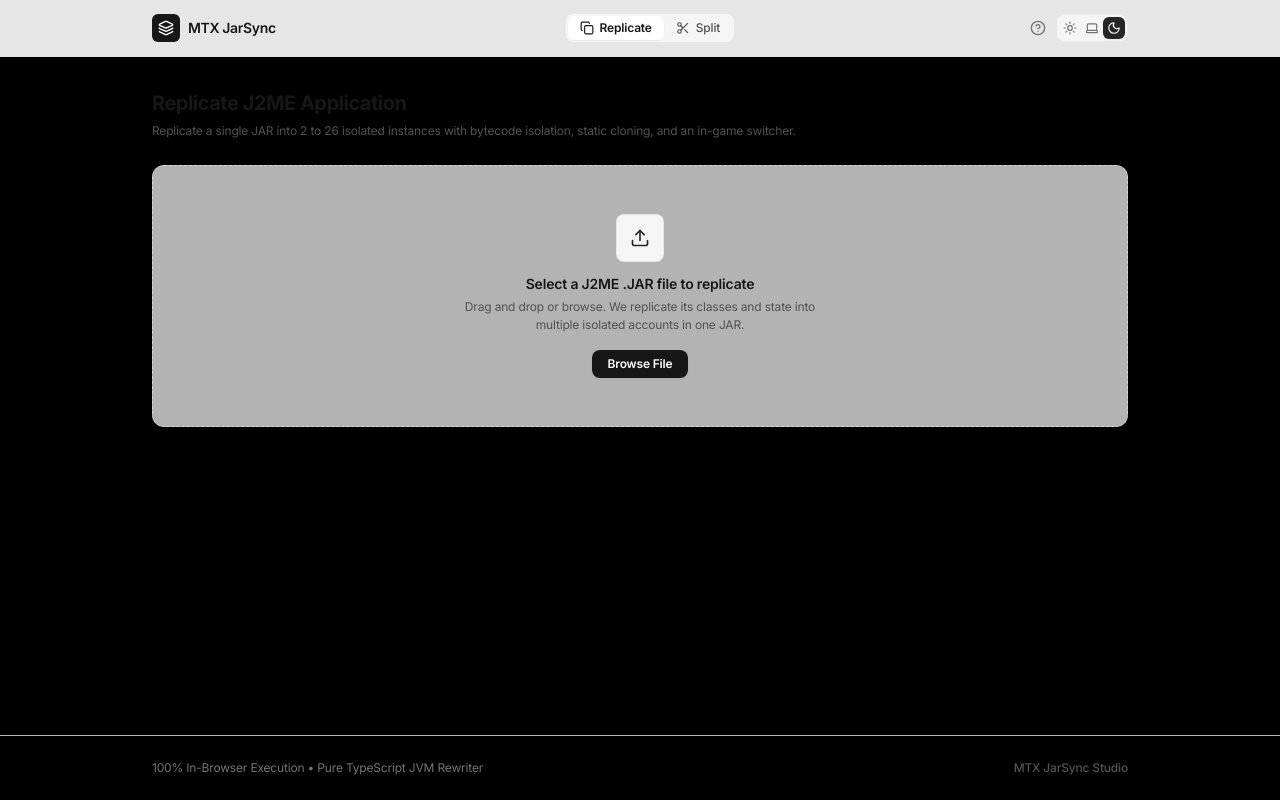
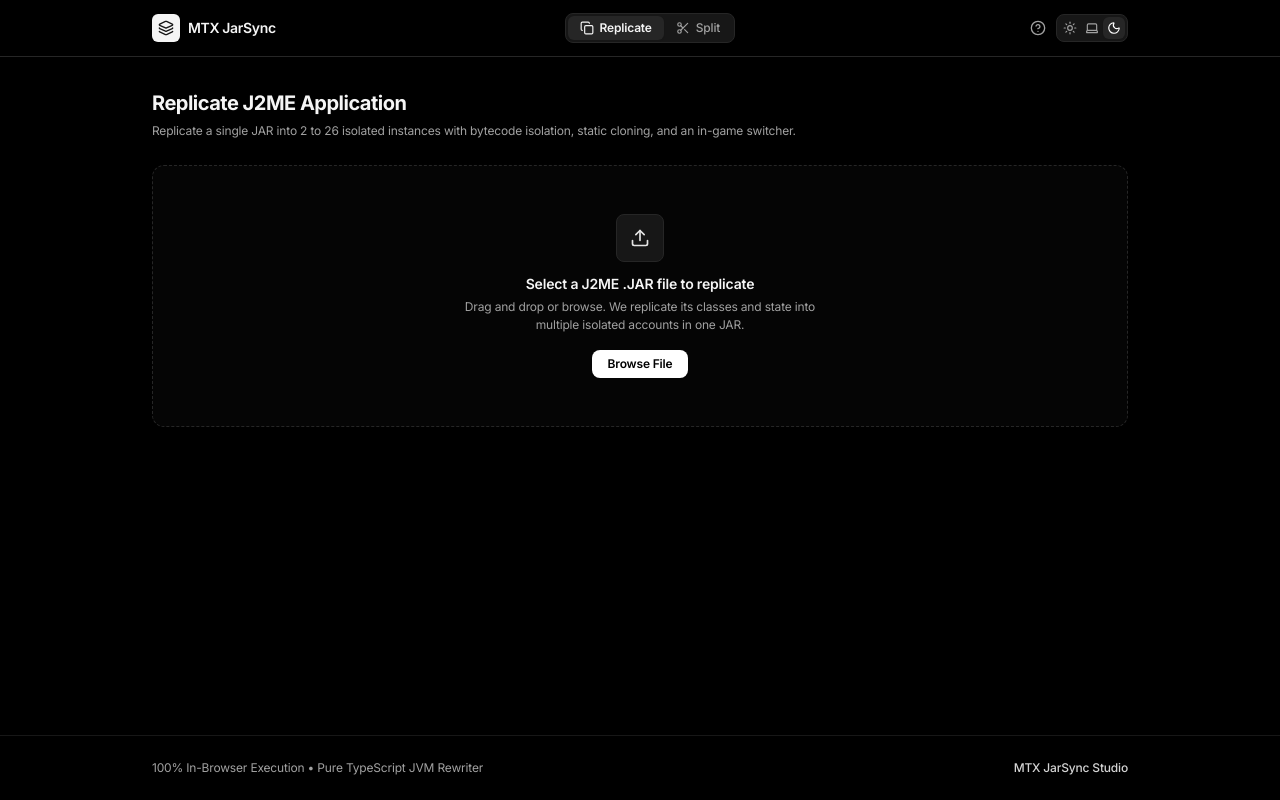
Before and after one commit to nsomatrix/mtx-jarsync, a Next.js app in the folder web/: page / in a window 1280 px wide. Built offline with nearby package versions, Linux system fonts and the light colour scheme.

Commit message:
fix(theme): configure @custom-variant dark for class-based dark mode in Tailwind v4 and fix light theme contrast

```diff
--- a/web/app/components/ReplicateStudio.tsx
+++ b/web/app/components/ReplicateStudio.tsx
@@ -184,7 +184,7 @@ export function ReplicateStudio() {
           className={`border border-dashed rounded-xl p-6 sm:p-12 text-center cursor-pointer transition-all duration-200 ${
             isDragging
               ? "border-neutral-500 bg-neutral-100/80 dark:bg-neutral-900"
-              : "border-neutral-300 dark:border-neutral-800 hover:border-neutral-400 dark:hover:border-neutral-700 bg-white/70 dark:bg-neutral-950/50"
+              : "border-neutral-300 dark:border-neutral-800 hover:border-neutral-400 dark:hover:border-neutral-700 bg-white dark:bg-neutral-950/50 shadow-xs"
           }`}
         >
           <input
--- a/web/app/components/SplitStudio.tsx
+++ b/web/app/components/SplitStudio.tsx
@@ -104,7 +104,7 @@ export function SplitStudio() {
           className={`border border-dashed rounded-xl p-6 sm:p-14 text-center cursor-pointer transition-all duration-200 ${
             isDragging
               ? "border-neutral-500 bg-neutral-100/80 dark:bg-neutral-900"
-              : "border-neutral-300 dark:border-neutral-800 hover:border-neutral-400 dark:hover:border-neutral-700 bg-white/70 dark:bg-neutral-950/50"
+              : "border-neutral-300 dark:border-neutral-800 hover:border-neutral-400 dark:hover:border-neutral-700 bg-white dark:bg-neutral-950/50 shadow-xs"
           }`}
         >
           <input
--- a/web/app/globals.css
+++ b/web/app/globals.css
@@ -1,4 +1,6 @@
 @import "tailwindcss";
+
+@custom-variant dark (&:where(.dark, .dark *));
 
 :root {
   --background: #fbfbfb;
--- a/web/app/layout.tsx
+++ b/web/app/layout.tsx
@@ -27,7 +27,7 @@ export default function RootLayout({
 }>) {
   return (
     <html lang="en" suppressHydrationWarning className={`${inter.variable} font-sans h-full`}>
-      <body className="min-h-full flex flex-col bg-white dark:bg-black text-neutral-900 dark:text-neutral-100 antialiased selection:bg-neutral-800 selection:text-white dark:selection:bg-neutral-200 dark:selection:text-black">
+      <body className="min-h-full flex flex-col antialiased selection:bg-neutral-900 selection:text-white dark:selection:bg-neutral-100 dark:selection:text-black">
         <ThemeProvider>{children}</ThemeProvider>
       </body>
     </html>
```
